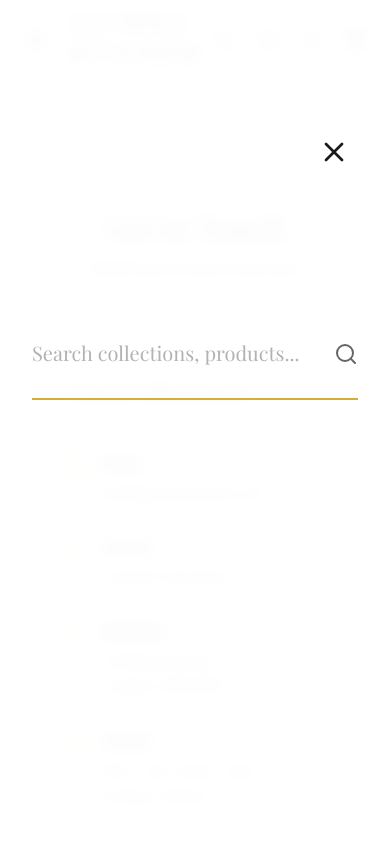
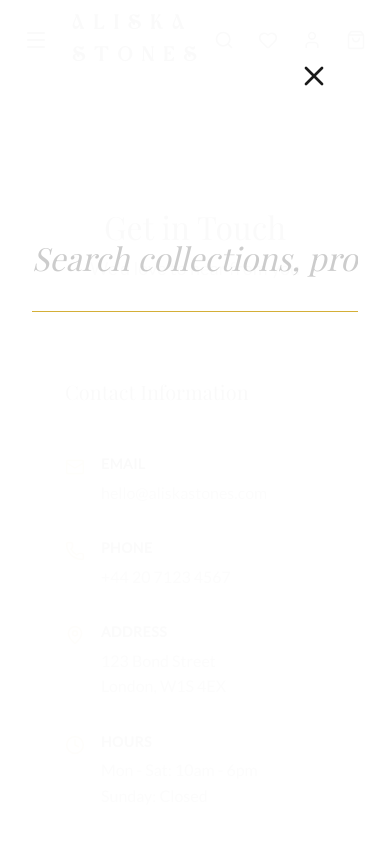
Before and after one commit to YourloveMeet/Aliska-Stones, a React (Vite) app: page /contact in a window 390 px wide. Both pictures are taken after a click on the button 224 px from the left and 40 px from the top of the page. Shown: the top 844 px of the page. Built offline with nearby package versions, Linux system fonts and the light colour scheme.

Commit message:
responsive push 1

```diff
--- a/src/components/Search/SearchOverlay.css
+++ b/src/components/Search/SearchOverlay.css
@@ -4,22 +4,25 @@
     left: 0;
     width: 100%;
     height: 100%;
-    background: rgba(255, 255, 255, 0.95);
-    backdrop-filter: blur(8px);
+    background: rgba(255, 255, 255, 0.98);
     z-index: 2000;
     display: flex;
     flex-direction: column;
-    padding: var(--spacing-xl) var(--spacing-md);
+    padding: var(--spacing-md);
     overflow-y: auto;
+    /* Hide scrollbar for cleaner look */
+    scrollbar-width: none;
+}
+
+.search-overlay::-webkit-scrollbar {
+    display: none;
 }
 
 .search-header {
-    max-width: 800px;
     width: 100%;
-    margin: 0 auto var(--spacing-xl);
     display: flex;
-    align-items: center;
     justify-content: flex-end;
+    padding: var(--spacing-sm);
 }
 
 .close-search-btn {
@@ -27,34 +30,43 @@
     border: none;
     cursor: pointer;
     color: var(--color-text);
-    padding: 8px;
-    transition: color var(--transition-fast);
+    padding: 12px;
+    border-radius: 50%;
+    transition: all var(--transition-fast);
+    display: flex;
+    align-items: center;
+    justify-content: center;
 }
 
 .close-search-btn:hover {
-    color: var(--color-primary);
+    background: rgba(0, 0, 0, 0.05);
+    transform: rotate(90deg);
 }
 
 .search-container {
-    max-width: 800px;
+    max-width: 1000px;
     width: 100%;
     margin: 0 auto;
+    padding-top: 10vh;
 }
 
 .search-input-wrapper {
     position: relative;
-    margin-bottom: var(--spacing-xl);
+    margin-bottom: 80px;
+    text-align: center;
 }
 
 .search-input-wrapper input {
     width: 100%;
     background: none;
     border: none;
-    border-bottom: 2px solid rgba(0, 0, 0, 0.1);
+    border-bottom: 1px solid rgba(0, 0, 0, 0.2);
     font-family: var(--font-heading);
-    font-size: var(--text-3xl);
+    font-size: clamp(2rem, 5vw, 4rem);
+    /* Responsive giant font */
     padding: var(--spacing-md) 0;
     color: var(--color-text);
+    text-align: center;
     transition: border-color var(--transition-fast);
 }
 
@@ -64,40 +76,64 @@
 }
 
 .search-input-wrapper input::placeholder {
-    color: var(--color-text-light);
-    opacity: 0.5;
+    color: rgba(0, 0, 0, 0.2);
+    font-style: italic;
 }
 
 .search-icon {
-    position: absolute;
-    right: 0;
-    top: 50%;
-    transform: translateY(-50%);
-    color: var(--color-text-light);
-    pointer-events: none;
+    display: none;
+    /* Hide icon for cleaner look, let input be the star */
 }
 
 .search-results-grid {
     display: grid;
-    grid-template-columns: repeat(auto-fill, minmax(220px, 1fr));
+    grid-template-columns: repeat(4, 1fr);
     gap: var(--spacing-lg);
+    padding-bottom: var(--spacing-xl);
 }
 
 .search-result-item {
     text-decoration: none;
     color: inherit;
     display: block;
-    transition: transform var(--transition-fast);
+    opacity: 0;
+    animation: fadeIn 0.5s ease forwards;
 }
 
-.search-result-item:hover {
-    transform: translateY(-4px);
+@keyframes fadeIn {
+    from {
+        opacity: 0;
+        transform: translateY(20px);
+    }
+
+    to {
+        opacity: 1;
+        transform: translateY(0);
+    }
+}
+
+/* Stagger animation delay */
+.search-result-item:nth-child(1) {
+    animation-delay: 0.1s;
+}
+
+.search-result-item:nth-child(2) {
+    animation-delay: 0.15s;
+}
+
+.search-result-item:nth-child(3) {
+    animation-delay: 0.2s;
+}
+
+.search-result-item:nth-child(4) {
+    animation-delay: 0.25s;
 }
 
 .result-image {
-    aspect-ratio: 1/1;
+    aspect-ratio: 3/4;
+    /* More editorial portrait ratio */
     background: var(--color-bg-cream);
-    margin-bottom: var(--spacing-sm);
+    margin-bottom: var(--spacing-md);
     overflow: hidden;
 }
 
@@ -105,32 +141,49 @@
     width: 100%;
     height: 100%;
     object-fit: cover;
+    transition: transform 0.6s ease;
+}
+
+.search-result-item:hover .result-image img {
+    transform: scale(1.05);
+}
+
+.result-info {
+    text-align: center;
 }
 
 .result-info h4 {
     font-family: var(--font-heading);
-    font-size: var(--text-base);
+    font-size: var(--text-md);
     margin-bottom: 4px;
+    letter-spacing: 0.5px;
 }
 
 .result-info p {
     font-size: var(--text-sm);
     color: var(--color-text-light);
+    font-family: var(--font-body);
 }
 
 .no-results {
     text-align: center;
     padding: var(--spacing-xl);
     color: var(--color-text-light);
+    font-size: var(--text-lg);
+}
+
+@media (max-width: 900px) {
+    .search-results-grid {
+        grid-template-columns: repeat(2, 1fr);
+    }
 }
 
 @media (max-width: 600px) {
     .search-input-wrapper input {
-        font-size: var(--text-xl);
+        font-size: 2rem;
     }
 
     .search-results-grid {
-        grid-template-columns: repeat(2, 1fr);
         gap: var(--spacing-md);
     }
 }
--- a/src/pages/Shop.jsx
+++ b/src/pages/Shop.jsx
@@ -133,6 +133,7 @@ const Shop = () => {
 
                 {/* Product Grid */}
                 <motion.div
+                    key={`${activeCategory}-${activeCollection}-${sortBy}`}
                     className="shop-grid"
                     variants={containerVariants}
                     initial="hidden"
```
